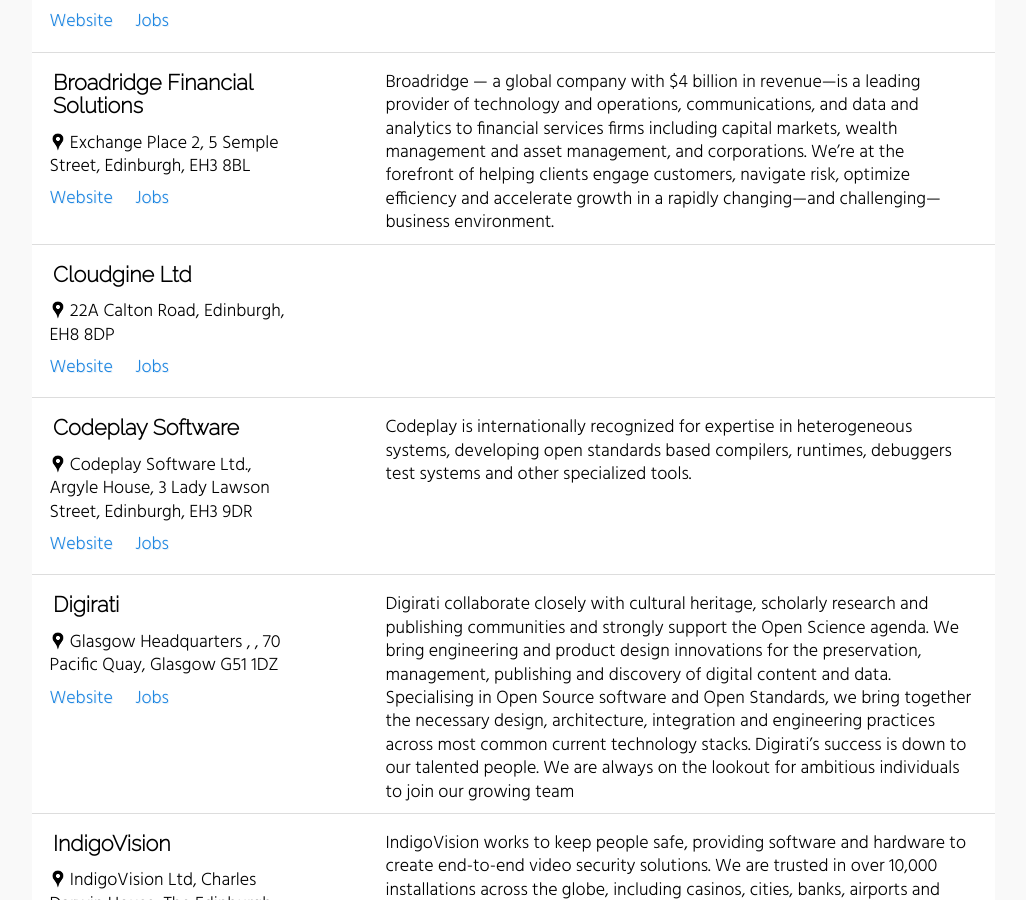
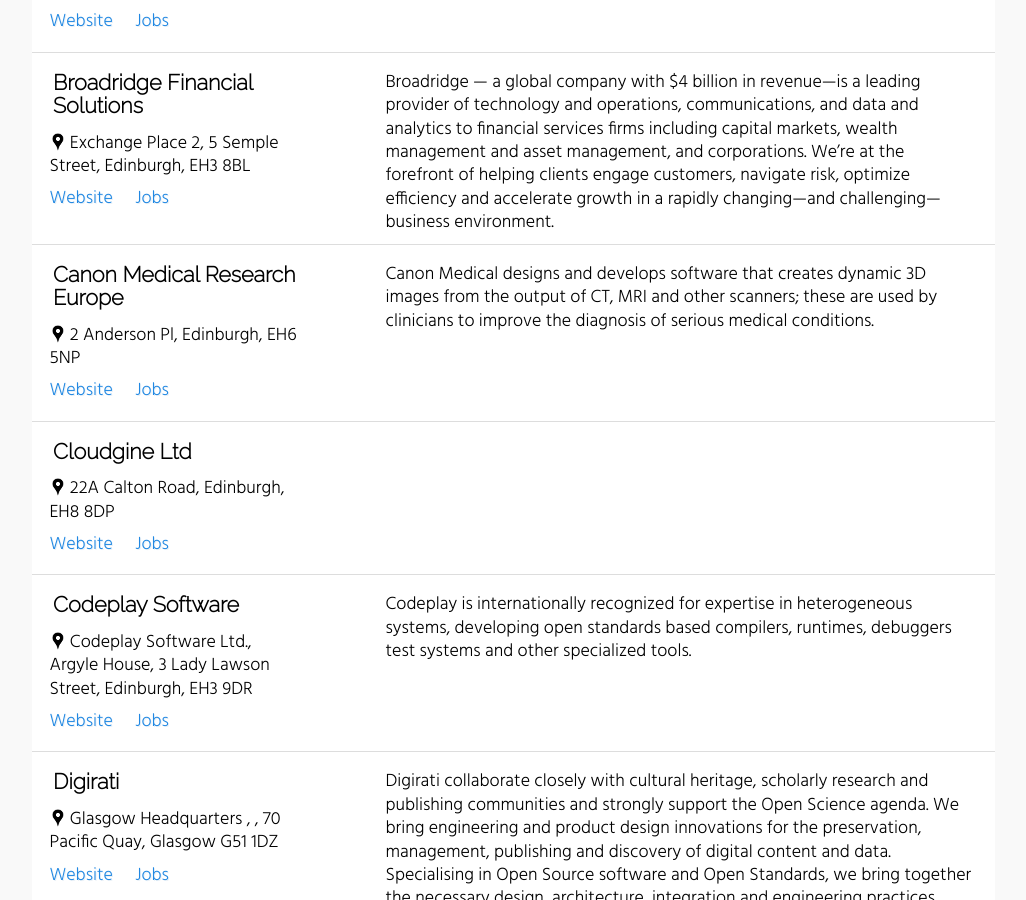
Before and after one commit to sftrabbit/CppEdinburgh, a Jekyll site: the page built from companies.html, in a window 1280 px wide and 900 px high, scrolled down 433 px. Shown: the whole window, without its empty margins (127-1153 px from the left). Built offline with Jekyll 4.4.1, drawn with Linux system fonts in a browser that asks for light colours; some of the changed text lies outside the part shown.

Commit message:
[AUTO] Update companies
Travis build: 245

- Insert 'Canon Medical Research Europe'
- Delete 'Toshiba Medical Visualisation Systems'

```diff
--- a/_data/companies.yaml
+++ b/_data/companies.yaml
@@ -23,6 +23,17 @@
     helping clients engage customers, navigate risk, optimize efficiency and
     accelerate growth in a rapidly changing—and challenging—business
     environment.
+- name: Canon Medical Research Europe
+  address: '2 Anderson Pl, Edinburgh, EH6 5NP'
+  links:
+    - name: Website
+      url: 'https://research.eu.medical.canon/'
+    - name: Jobs
+      url: 'https://research.eu.medical.canon/recruitment'
+  description: >-
+    Canon Medical designs and develops software that creates dynamic 3D images
+    from the output of CT, MRI and other scanners; these are used by clinicians
+    to improve the diagnosis of serious medical conditions.
 - name: Cloudgine Ltd
   address: '22A Calton Road, Edinburgh, EH8 8DP'
   links:
@@ -147,14 +158,3 @@
 
     TECHNOLOGY CORE TO OUR BUSINESS – Unlike some platforms we don’t outsource
     our development, it’s all created by our experienced in-house team.
-- name: Toshiba Medical Visualisation Systems
-  address: '2 Anderson Pl, Edinburgh, EH6 5NP'
-  links:
-    - name: Website
-      url: 'http://www.tmvse.com/'
-    - name: Jobs
-      url: 'https://www.tmvse.com/recruitment'
-  description: >-
-    TMVS designs and develops software that creates dynamic 3D images from the
-    output of CT, MRI and other scanners; these are used by clinicians to
-    improve the diagnosis of serious medical conditions.
```
